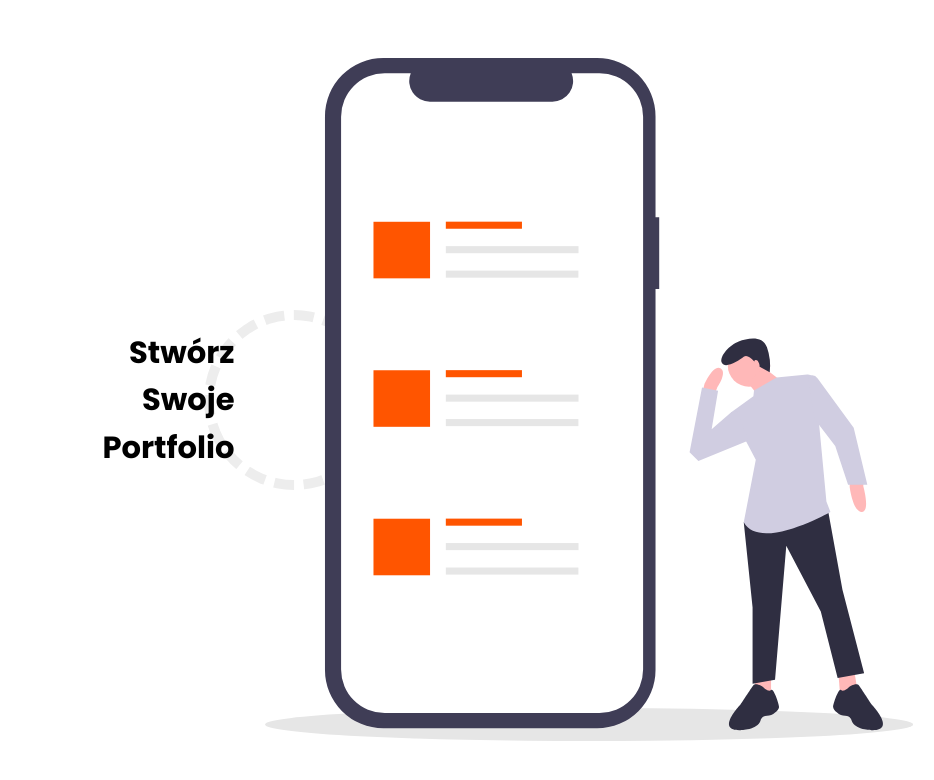
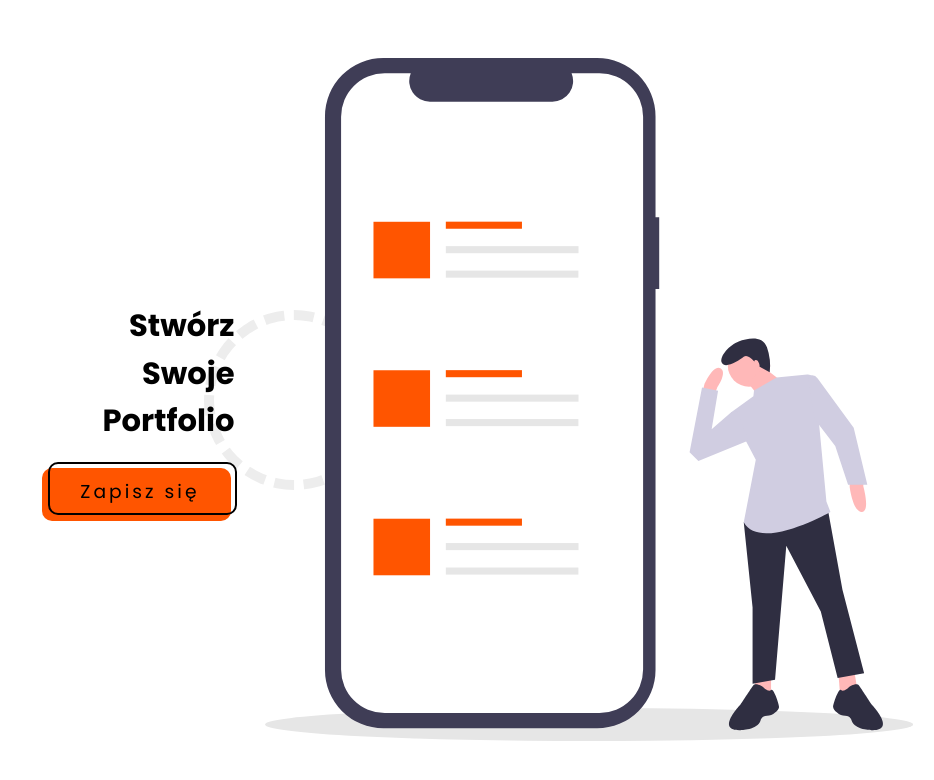
Before and after one commit to AleksanderSkubala/mail-course-landing, a Vue app: page / in a window 1280 px wide. Shown: the top 780 px of the page, without its empty margins (346-1280 px from the left). Built offline with nearby package versions, Linux system fonts and the light colour scheme.

Commit message:
make style of custom button

```diff
--- a/package.json
+++ b/package.json
@@ -10,6 +10,7 @@
   "dependencies": {
     "core-js": "^3.6.5",
     "vue": "^2.6.11",
+    "vue-scrollto": "^2.20.0",
     "vue-svg-loader": "^0.16.0"
   },
   "devDependencies": {
--- a/src/App.vue
+++ b/src/App.vue
@@ -5,7 +5,7 @@
 </template>
 
 <script>
-import WelcomeSection from './components/WelcomeSection.vue';
+import WelcomeSection from './sections/WelcomeSection.vue';
 
 export default {
   name: 'App',
--- /dev/null
+++ b/src/components/Button.vue
@@ -0,0 +1,56 @@
+<template>
+  <button class="customButton">
+    <slot/>
+  </button>
+</template>
+
+<style lang="scss">
+  .customButton {
+    padding: 12px 35px;
+    background: transparent;
+    font-family: 'Poppins', sans-serif;
+    font-size: 1.1rem;
+    position: relative;
+    z-index: 999;
+    border: none;
+    outline: none;
+    cursor: pointer;
+    letter-spacing: 3px;
+
+    &::before, &::after {
+      content: '';
+      width: 100%;
+      height: 100%;
+      position: absolute;
+      border-radius: 10px;
+
+      transition: transform .2s ease-in-out;
+      will-change: transform;
+    }
+
+    &::before {
+      z-index: -2;
+      background-color: #FF5500;
+      top: 3px;
+      left: -3px;
+    }
+
+    &::after {
+      z-index: -1;
+      border: 2px solid black;
+      top: -3px;
+      left: 3px;
+    }
+
+    &:hover {
+      &::before {
+        transform: translateX(3px) translateY(-3px);
+      }
+
+      &::after {
+        transform: translateX(-3px) translateY(3px);
+      }
+
+    }
+  }
+</style>
--- a/src/main.js
+++ b/src/main.js
@@ -1,5 +1,21 @@
 import Vue from 'vue';
 import App from './App.vue';
+
+const VueScrollTo = require('vue-scrollto');
+
+Vue.use(VueScrollTo, {
+  container: 'body',
+  duration: 500,
+  easing: 'ease',
+  offset: 0,
+  force: true,
+  cancelable: true,
+  onStart: false,
+  onDone: false,
+  onCancel: false,
+  x: false,
+  y: true,
+});
 
 Vue.config.productionTip = false;
 
--- a/src/components/WelcomeSection.vue
+++ b/src/sections/WelcomeSection.vue
@@ -6,6 +6,7 @@
         Swoje<br/>
         Portfolio<br/>
       </h1>
+      <Button class="customButton" v-scroll-to="'#purchase'">Zapisz się</Button>
     </div>
     <Illustration class="intro__illustration"/>
   </div>
@@ -13,11 +14,13 @@
 
 <script>
 import Illustration from '../assets/graphic.svg';
+import Button from '../components/Button.vue';
 
 export default {
   name: 'WelcomeSection',
   components: {
     Illustration,
+    Button,
   },
 };
 </script>
```
Also changed, not shown: 1 other file (tests, documents, lock files or other folders).
